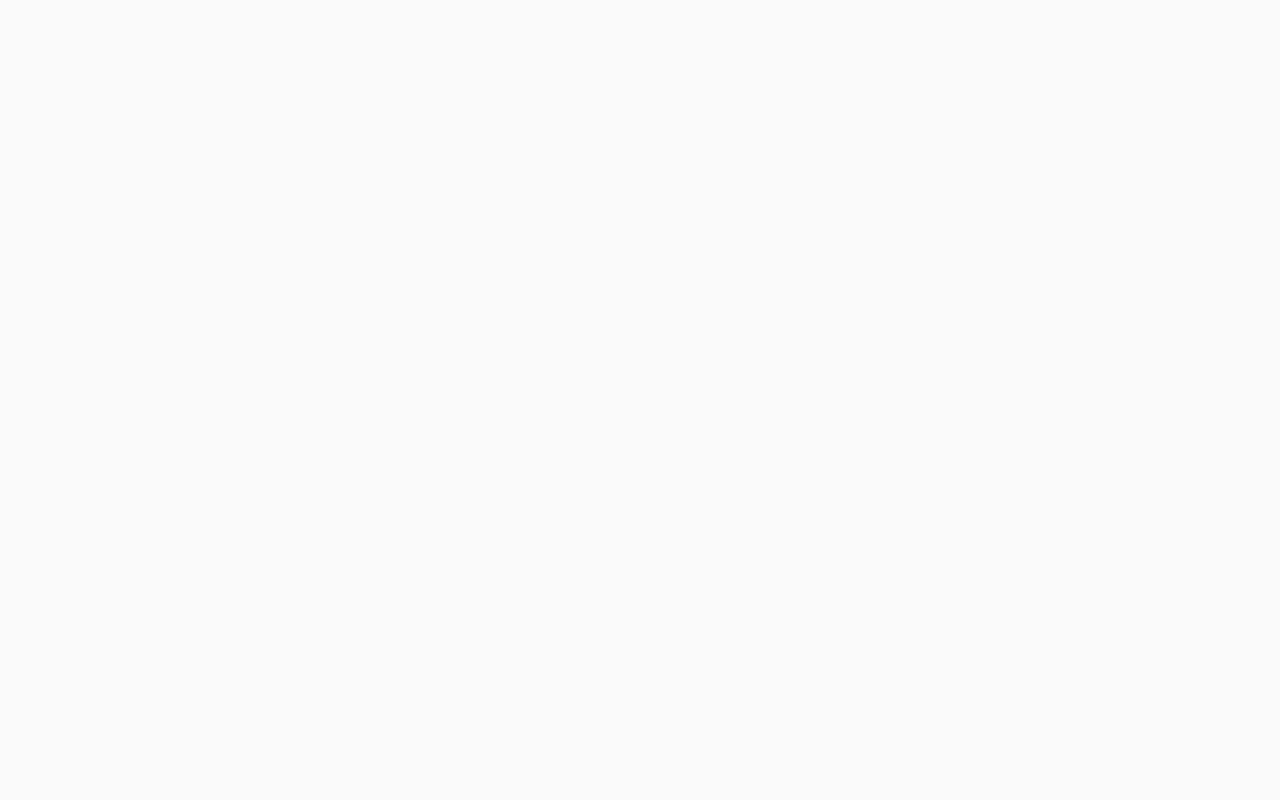
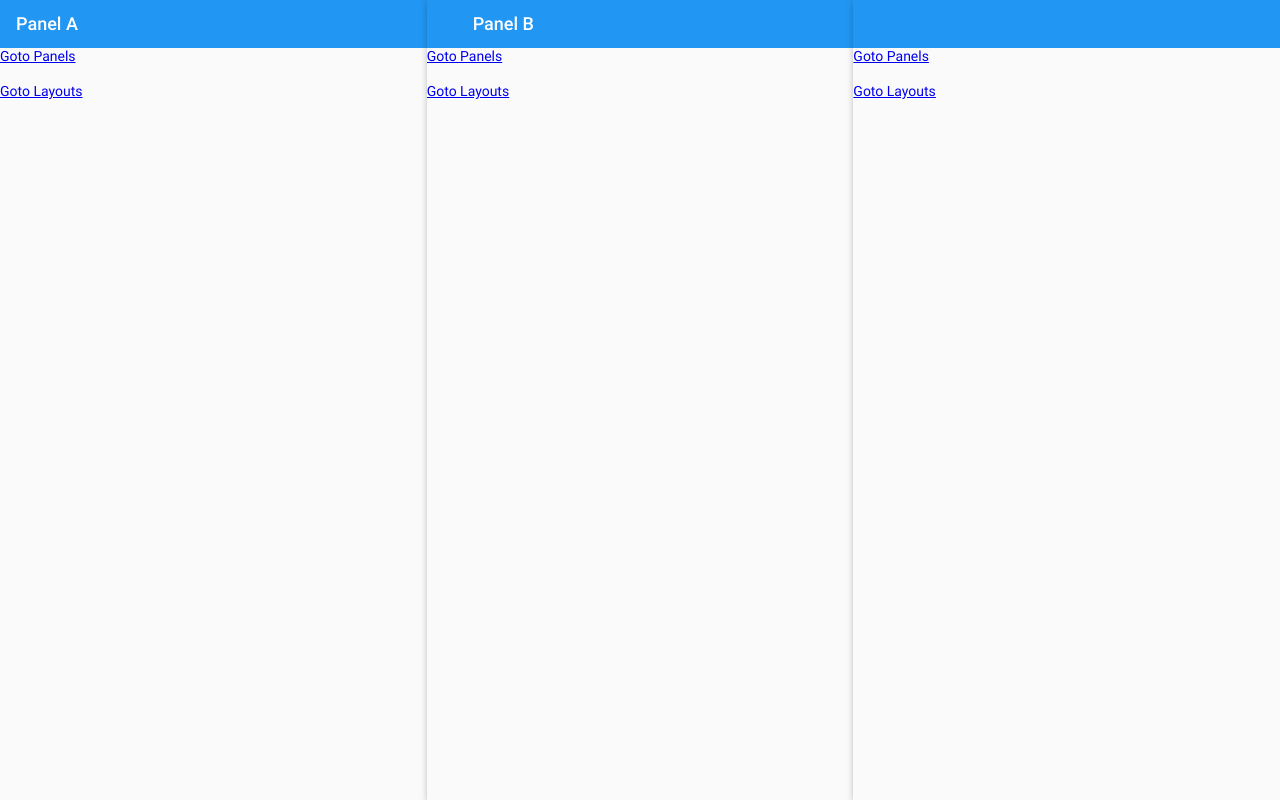
Before and after one commit to nikolay-ermolenko/ext-vue, a Vue app: page /#/panels in a window 1280 px wide. Built offline with nearby package versions, Linux system fonts and the light colour scheme; a web font is replaced by a local one.

Commit message:
add panels page

```diff
--- a/src/App.vue
+++ b/src/App.vue
@@ -9,11 +9,11 @@ import VueRouter from 'vue-router';
 import ExtViewport from './components/ext/Viewport';
 import PageHelloWorld from './pages/HelloWorld';
 import PageLayout from './pages/Layout';
+import PagePanels from './pages/Panels';
 
 export default {
   components: {
     ExtViewport,
-    PageHelloWorld,
   },
   router: new VueRouter({
     routes: [
@@ -29,6 +29,11 @@ export default {
         component: PageLayout,
       },
       {
+        path: '/panels',
+        alias: '/panels/*',
+        component: PagePanels,
+      },
+      {
         path: '/',
         redirect: 'home',
       },
--- a/src/components/ext/Panel.vue
+++ b/src/components/ext/Panel.vue
@@ -13,10 +13,15 @@
       'x-header-position-right': headerPosition === 'right',
       'x-header-position-bottom': headerPosition === 'bottom',
     }"
+    :style="{
+      flex: getParentLayout().isCenterLayout ? '' : flex
+    }"
   >
     <ExtPanelHeader :title="title" :iconCls="iconCls" />
 
-  ghfhfghfghfgh
+    <a href="#/panels">Goto Panels</a>
+    <br>
+    <a href="#/layout">Goto Layouts</a>
   </div>
 </template>
 
@@ -51,6 +56,10 @@ export default {
     iconCls: {
       type: String,
     },
+    flex: {
+      type: String,
+      default: '1',
+    },
   },
 };
 </script>
--- a/src/pages/HelloWorld.vue
+++ b/src/pages/HelloWorld.vue
@@ -35,6 +35,7 @@ export default {
           title: 'ExtJS Examples',
           links: [
             { linkTitle: 'Layouts', url: '#/layout' },
+            { linkTitle: 'Panels', url: '#/panels' },
           ],
         },
         essential: {
--- a/src/pages/Layout.vue
+++ b/src/pages/Layout.vue
@@ -35,7 +35,7 @@
       <ExtPanel
         :title="layout"
         :iconCls="getIconByLayout"
-        class="my-center-panel" />
+        class="my-center-panel" >asda</ExtPanel>
     </ExtContainer>
   </ExtContainer>
 </template>
--- /dev/null
+++ b/src/pages/Panels.vue
@@ -0,0 +1,22 @@
+<template>
+  <ExtContainer layout="hbox">
+    <ExtPanel title="Panel A" flex="1" />
+    <ExtPanel title="Panel B" iconCls="fa-user" flex="1" />
+    <ExtPanel iconCls="fa-cog" flex="1" />
+  </ExtContainer>
+</template>
+
+<script>
+import ExtContainer from '../components/ext/Container';
+import ExtPanel from '../components/ext/Panel';
+import ExtButton from '../components/ext/Button';
+
+export default {
+  name: 'PagePanels',
+  components: {
+    ExtContainer,
+    ExtPanel,
+    ExtButton,
+  },
+};
+</script>
```
